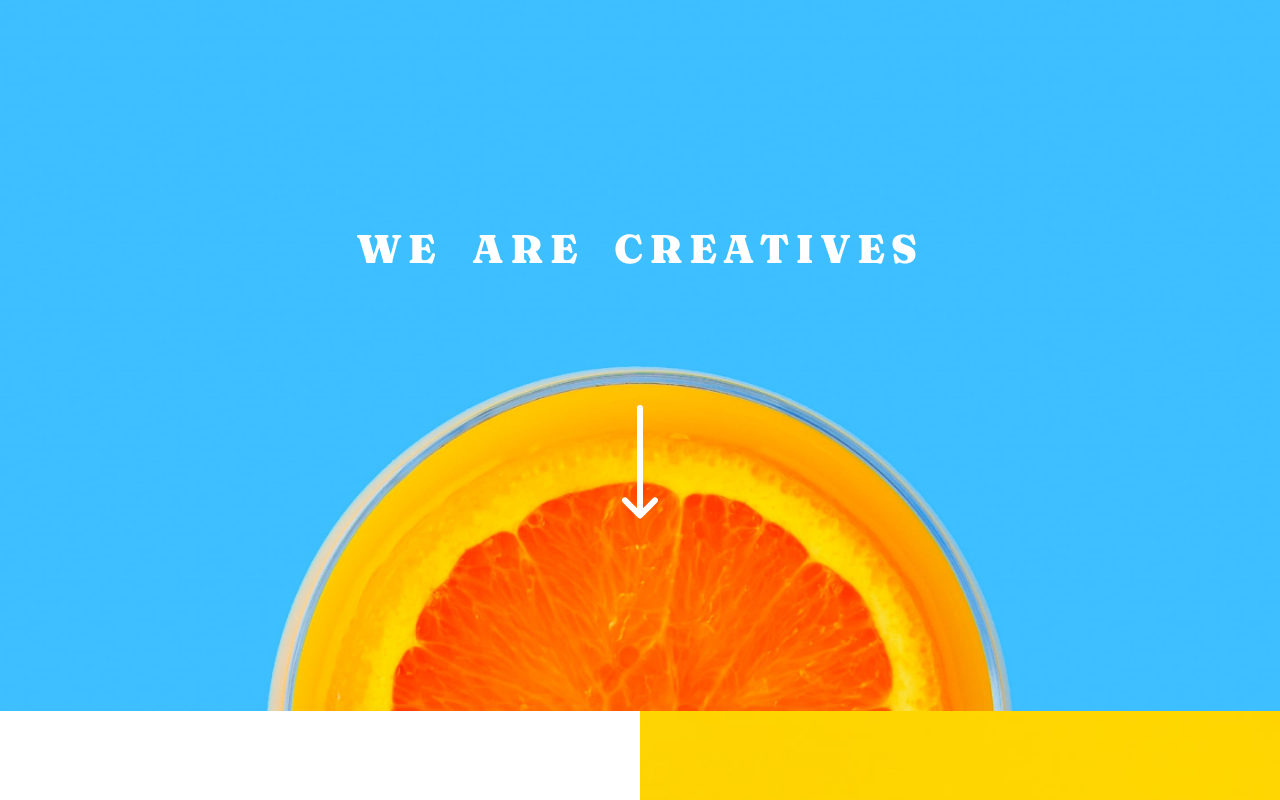
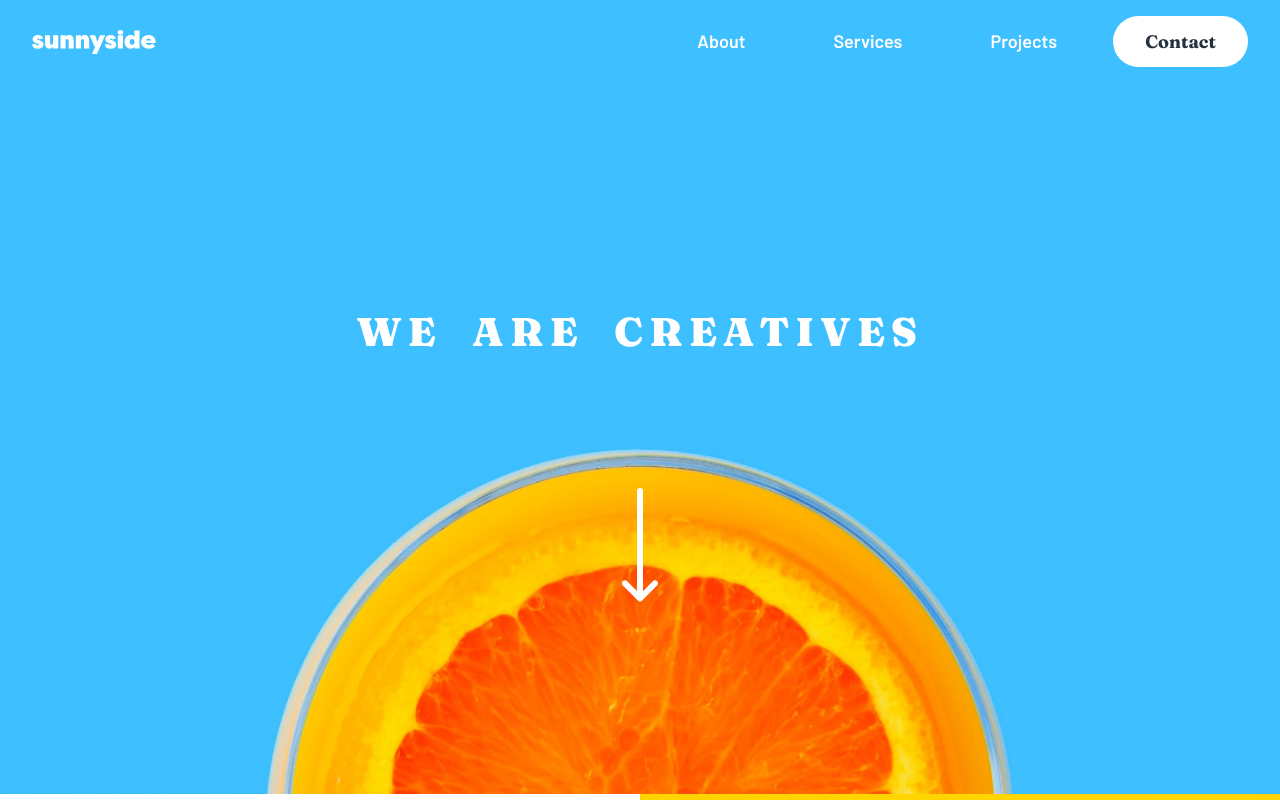
Before and after one commit to atmahana/sunnyside-agency-landing-page, a plain HTML site: page index.html in a window 1280 px wide. Shown: the top 800 px of the page. Drawn offline with Linux system fonts and the light colour scheme.

Commit message:
feat: added responsive navigation bar

```diff
--- a/index.html
+++ b/index.html
@@ -9,7 +9,7 @@
   <link rel="icon" type="image/png" sizes="32x32" href="./images/favicon-32x32.png">
   <link rel="stylesheet" href="src/reset.css">
   <link rel="stylesheet" href="src/style.css">
-  <script src="src/navbar.js"></script>
+  <script src="src/navbar.js" defer></script>
 
   <title>Frontend Mentor | Sunnyside agency landing page</title>
 
@@ -27,20 +27,20 @@
 </head>
 
 <body>
-  <!-- <nav class="navbar">
+  <nav class="navbar">
     <div class="brand-title"><img src="/images/logo.svg" alt=""></div>
-    <a href="#" class="toggle-button">
+    <button class="toggle-button">
       <img src="/images/icon-hamburger.svg" alt="hamburger menu icon">
-    </a>
+    </button>
     <nav class="navbar__links">
       <ul>
         <li><a href="#">About</a></li>
         <li><a href="#">Services</a></li>
         <li><a href="#">Projects</a></li>
-        <li><a href="#">Contact</a></li>
+        <li><a href="#" class="links__contact">Contact</a></li>
       </ul>
     </nav>
-  </nav> -->
+  </nav>
   <main>
     <section class="hero">
       <picture>
@@ -126,7 +126,8 @@
           <div class="avatar__wrapper">
             <img src="/images/image-jennie.jpg" alt="Avatar image of Emily" class="avatar__image">
           </div>
-          <p class="card__text">Incredible end result! Our sales increased over 400% when we worked with Sunnyside. Highly
+          <p class="card__text">Incredible end result! Our sales increased over 400% when we worked with Sunnyside.
+            Highly
             recommended!</p>
           <div class="cust-info">
             <h3>Jennie F.</h3>
--- a/src/navbar.js
+++ b/src/navbar.js
@@ -1,7 +1,9 @@
-const toggleButton = document.getElementsByClassName("toggle-button");
+const toggleButton = document.querySelector(".toggle-button");
 
-const navbarLinks = document.getElementsByClassName("navbar__links")[0];
+const navbarLinks = document.getElementsByClassName("navbar__links");
+
+console.log(toggleButton)
 
 toggleButton.addEventListener("click", () => {
-  navbarLinks.classList.toggle("active");
+  navbarLinks[0].classList.toggle("active");
 });
--- a/src/style.css
+++ b/src/style.css
@@ -35,8 +35,10 @@ a {
     color: var(--clr-neutral-800);
 }
 
-li {
-    list-style: none;
+ul {
+    list-style-type: none;
+    margin: 0;
+    padding: 0;
 }
 
 body {
@@ -49,9 +51,55 @@ body {
 
 .navbar {
     background-color: #3EBFFF;
+    display: flex;
+    position: relative;
+    justify-content: space-between;
+    padding: 1.5rem 1.25rem;
+}
+.toggle-button{
+    background-color: transparent;
+    border: none;
+    cursor: pointer;
 }
 
 .navbar__links {
+    display: none;
+    position: absolute;
+    z-index: 999;
+    background-color: var(--clr-neutral-100);
+    min-width: 85%;
+    padding: 2rem 5rem;
+    top: 50%;
+    left: 50%;
+    transform: translate(-50%, 20%);
+    text-align: center;
+}
+
+.navbar__links ul {
+    display: flex;
+    flex-flow: column nowrap;
+    gap: 0.5rem
+}
+
+.navbar__links li {
+    padding: 1rem;
+    border-radius: 20rem;
+}
+
+.navbar__links a:not(.links__contact){
+    font-family: var(--ff-base);
+    color: var(--clr-neutral-300);
+}
+
+.navbar__links li:last-child{
+    background-color: var(--clr-yellow-500);
+}
+
+.active{
+    display: block;
+}
+
+/* .navbar__links {
     position: absolute;
     z-index: 999;
     background-color: var(--clr-neutral-100);
@@ -72,14 +120,12 @@ body {
 .navbar__links li a {
     color: var(--clr-neutral-200);
     font-family: var(--ff-base);
-}
+} */
 
 /* ///////////////// HERO SECTION //////////////// */
 
 .hero {
     position: relative;
-    /* background: url('/images/mobile/image-header.jpg') top center / 100vw 50vh no-repeat; */
-    /* height: 65vh; */
 }
 
 .hero>h1 {
@@ -348,4 +394,43 @@ body {
     .image-gallery {
         grid-template-columns: repeat(4, 1fr);
     }
+    .brand-title{
+        display: grid;
+        place-content: center;
+    }
+
+    .toggle-button{
+        display: none;
+    }
+
+    .navbar{
+        padding: 1rem 2rem
+    }
+
+    .navbar__links{
+        display: block;
+        position: static;
+        padding: 0;
+        transform: translate(0, 0);
+        min-width: auto;
+        background-color: transparent;
+    }
+
+    .navbar__links ul {
+        flex-flow: row;
+        justify-content: flex-end;
+        gap: 1.5rem;
+    }
+
+    .navbar__links li {
+        padding: 0.75rem 2rem;
+    }
+
+    .navbar__links a:not(.links__contact){
+        color: var(--clr-neutral-100);
+    }
+
+    .navbar__links li:last-child{
+        background-color: var(--clr-neutral-100);
+    }
 }
```
